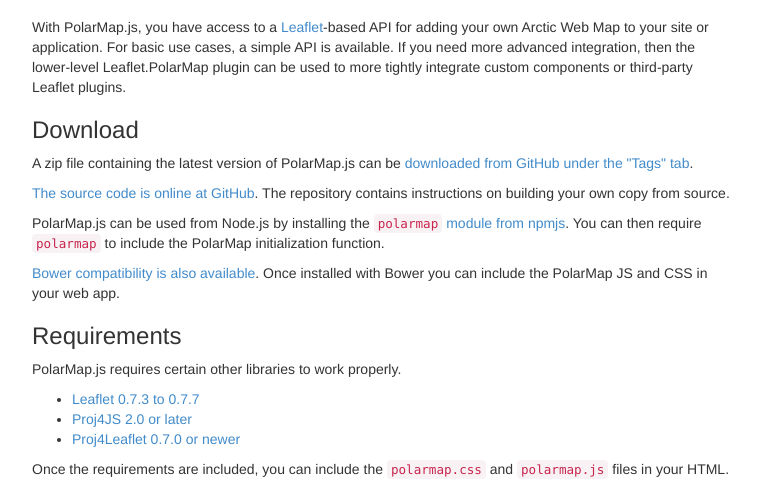
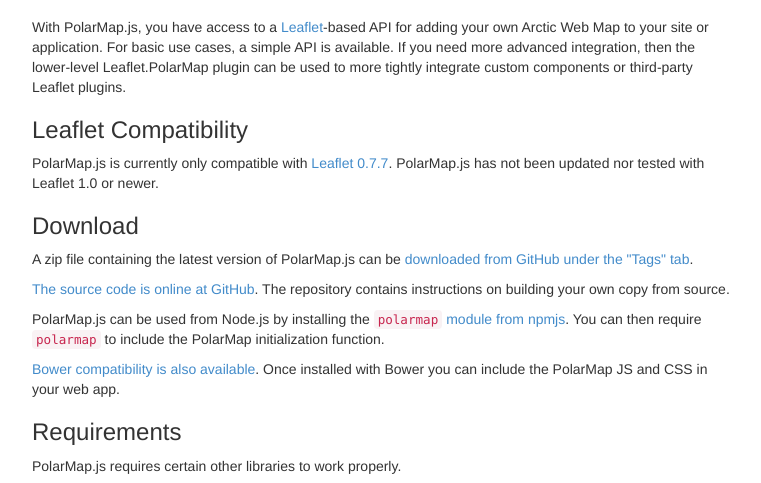
Before and after one commit to GeoSensorWebLab/arctic-web-map-pages, a plain HTML site: page public/polarmap.html in a window 1280 px wide. Shown: the part 234-717 px from the top of the page, without its empty margins (258-1019 px from the left). Drawn offline with Linux system fonts and the light colour scheme.

Commit message:
Add note about Leaflet compatibility

```diff
--- a/public/polarmap.html
+++ b/public/polarmap.html
@@ -39,9 +39,14 @@
       <div class="row">
         <div class="col-lg-12">
           <h1>PolarMap.js</h1>
+
           <p class="lead">Arctic Web Map provides a JavaScript client library to integrate our tiles system with your own web map requirements.</p>
 
           <p>With PolarMap.js, you have access to a <a href="http://leafletjs.com">Leaflet</a>-based API for adding your own Arctic Web Map to your site or application. For basic use cases, a simple API is available. If you need more advanced integration, then the lower-level Leaflet.PolarMap plugin can be used to more tightly integrate custom components or third-party Leaflet plugins.</p>
+
+          <h3>Leaflet Compatibility</h3>
+
+          <p>PolarMap.js is currently only compatible with <a href="https://leafletjs.com/download.html">Leaflet 0.7.7</a>. PolarMap.js has not been updated nor tested with Leaflet 1.0 or newer.</p>
 
           <h3>Download</h3>
 
```
